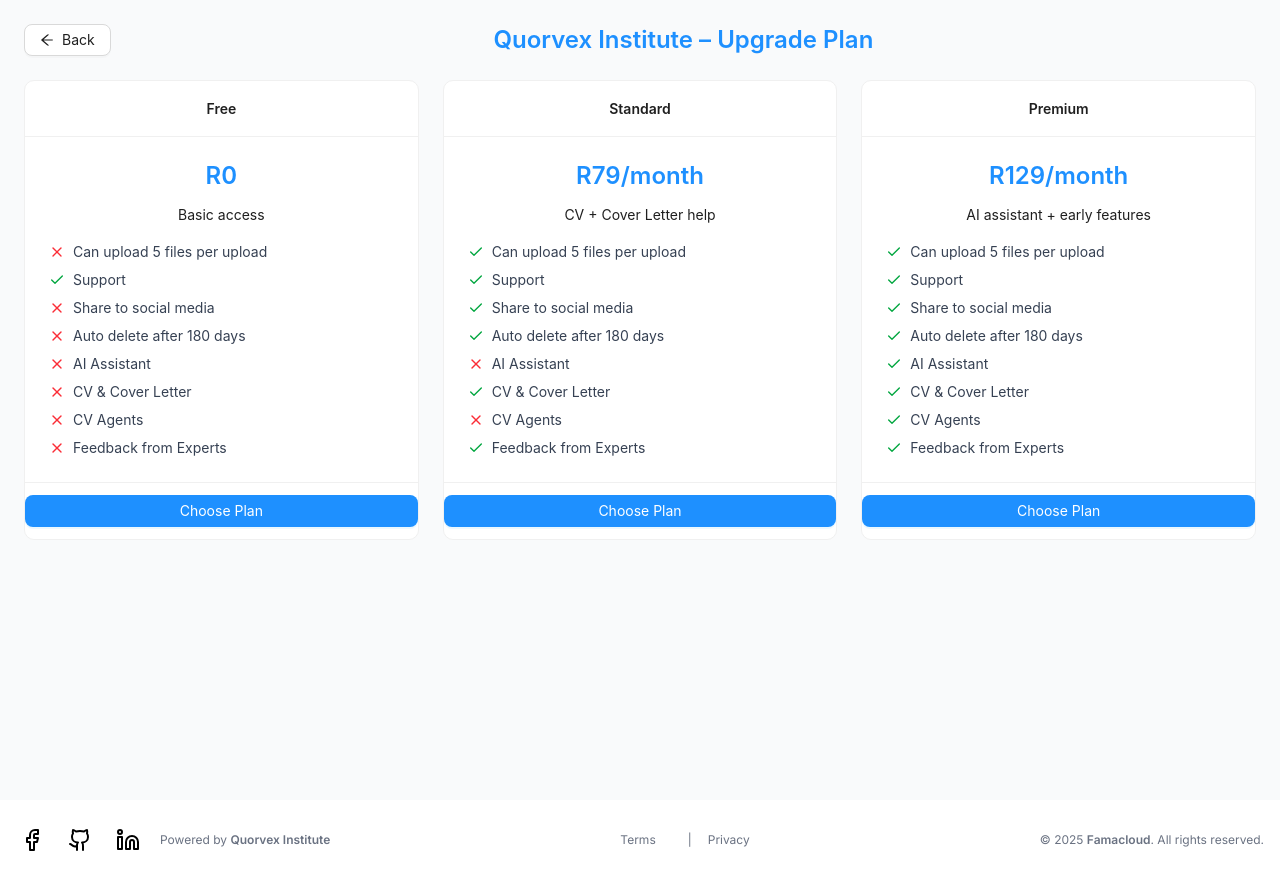
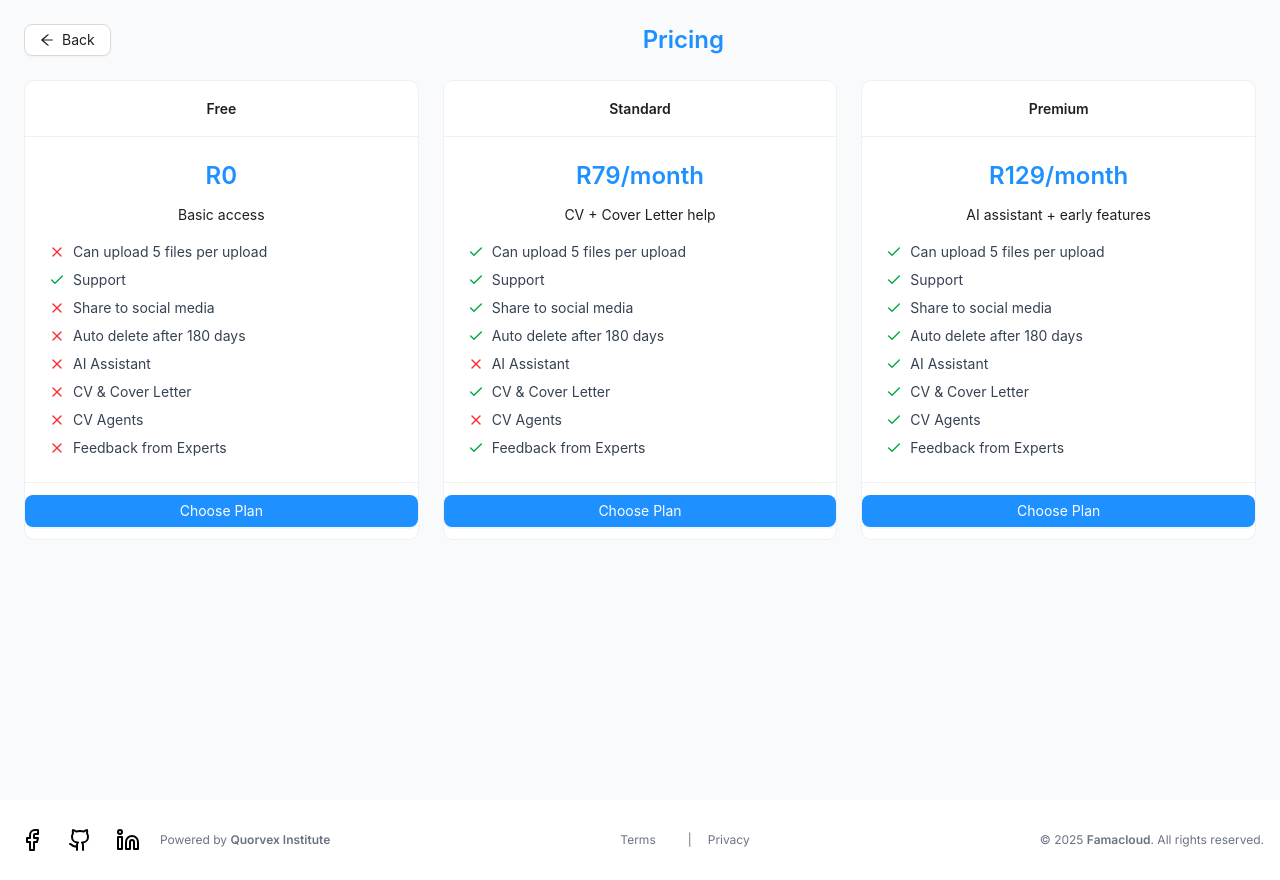
Before and after one commit to Ymffuture/Filebank, a React (Vite) app in the folder filebank-frontend/: page /change-plan in a window 1280 px wide. Built offline with nearby package versions, Linux system fonts and the light colour scheme.

Commit message:
Update ChangePlanPage.jsx

```diff
--- a/filebank-frontend/src/components/ChangePlanPage.jsx
+++ b/filebank-frontend/src/components/ChangePlanPage.jsx
@@ -168,7 +168,7 @@ export default function ChangePlanPage() {
           Back
         </Button>
         <Title level={3} style={{ marginBottom: 0, color: '#1E90FF' }}>
-          Quorvex Institute – Upgrade Plan
+          Pricing
         </Title>
         <div />
       </div>
```
